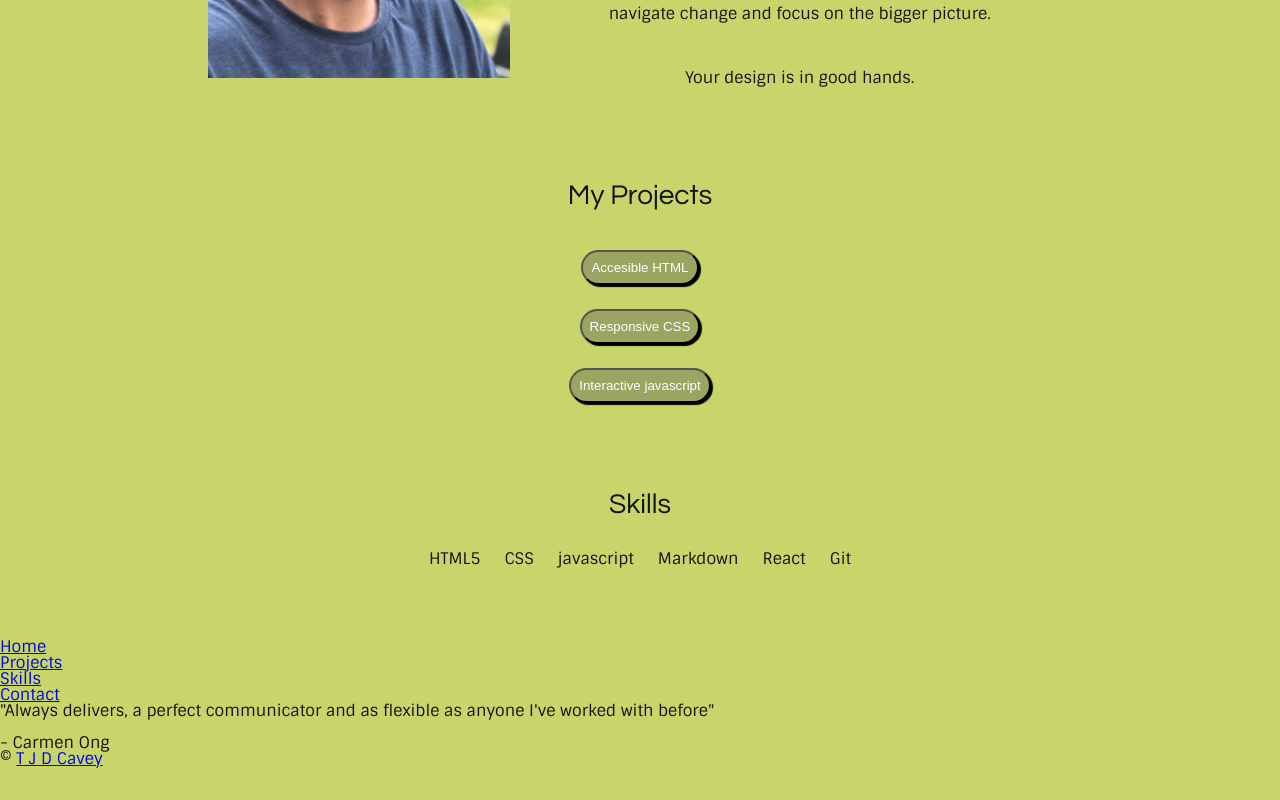
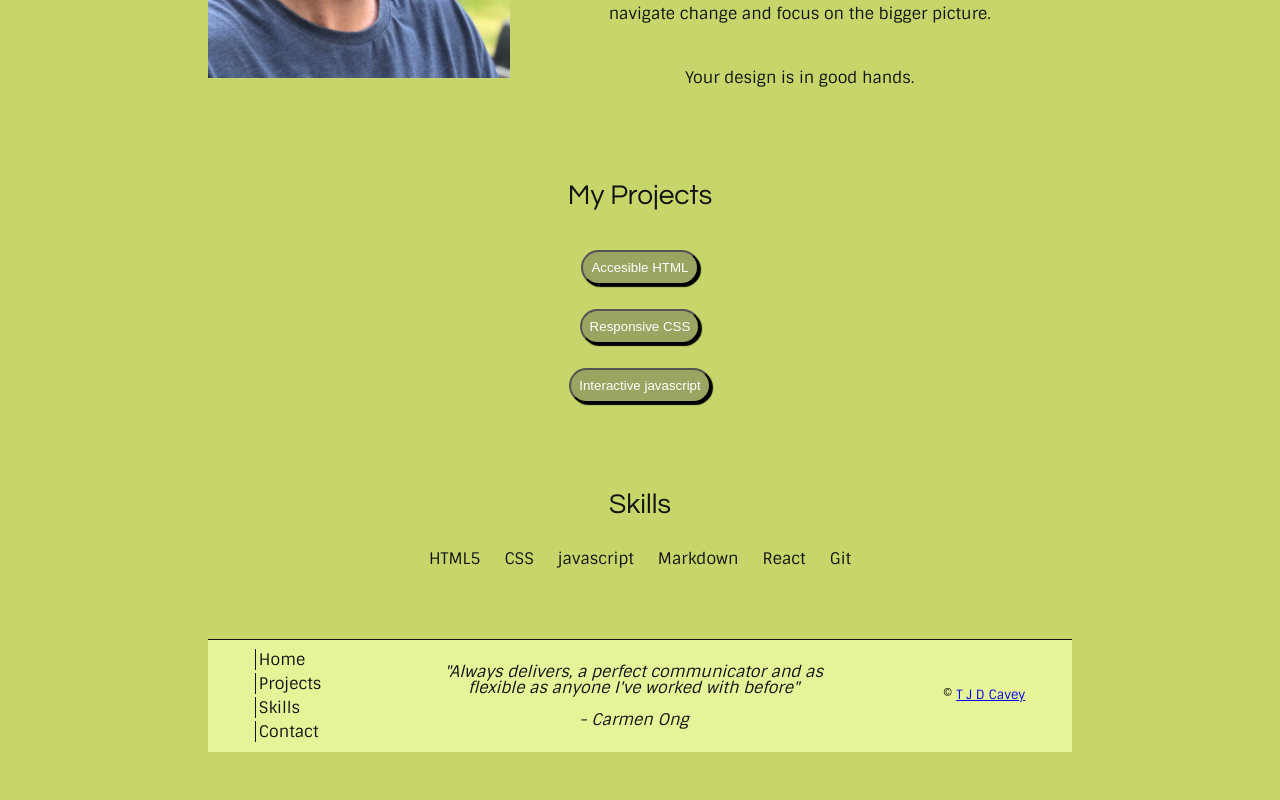
Before and after one commit to T-J-D-Cavey/Codecademy_Portfolio_Website, a plain HTML site: page index.html in a window 1280 px wide. Shown: the part 1036-1836 px from the top of the page. Before the commit the page ends 1805 px from the top, so only its background shows below. Drawn offline with Linux system fonts and the light colour scheme.

Commit message:
complete footer

```diff
--- a/Resources/CSS/style.css
+++ b/Resources/CSS/style.css
@@ -62,7 +62,7 @@ table {
 	border-spacing: 0;
 }
 
-/* Universal styling */
+/* !!!!! Universal styling !!!!! */
 
 h1, h2, h3, h4, h5, h6 {
 	font-family: var(--font-family-primary);
@@ -76,7 +76,7 @@ h1 {
 /* !!!!! Home main navigations !!!!! */
 
 .header-container {
-
+	background-color: var(--background-color-secondary);
 }
 
 .header-container nav {
@@ -148,6 +148,8 @@ h1 {
 	overflow: hidden;
 	color: var(--button-font-color);
 	text-align: center;
+	max-width: 120rem;
+	margin: 0 auto;
 }
 
 .home-hero-container p {
@@ -264,10 +266,6 @@ h1 {
 
 @media screen and (min-width: 480px) {
 
-.home-skills-container {
-
-}
-
 .home-skills-list ol {
  display: flex;
  gap: 0.5rem;
@@ -275,3 +273,75 @@ h1 {
 }
 
 }
+
+/* !!!!! Footer !!!!! */
+
+.footer {
+	width: 90%;
+	margin: 3rem auto;
+	display: flex;
+	flex-direction: column;
+	align-items: center;
+	text-align: center;
+	gap: 0.5rem;
+	border-top: 1px solid var(--font-color-primary);
+	max-width: 54rem;
+	background-color: var(--background-color-secondary);
+}
+
+.footer nav, .footer div {
+	margin: 0.5rem 1.5rem;
+}
+
+.quote {
+	max-width: 26rem;
+	font-style: italic;
+}
+
+.copywrite {
+	font-size: 0.8rem;
+}
+
+.footer li {
+	padding: 0.25rem 0;
+
+}
+
+.footer nav {
+	text-align: left;
+}
+
+.footer nav a {
+	text-decoration: none;
+	color: var(--font-color-primary);
+	border-left: 1px solid var(--font-color-primary);
+	/* border-right: 1px solid var(--font-color-primary); */
+	padding: 0 0.2rem;
+}
+
+.footer nav a:hover {
+	color: var(--button-font-color)
+}
+
+@media screen and (min-width: 480px) {
+
+.footer {
+	flex-direction: row;
+	justify-content: space-around;
+}
+
+.quote {
+	min-width: 15rem;
+}
+
+.copywrite {
+	padding-right: 0;
+	margin-right: 0;
+	min-width: 5rem
+}
+
+.footer nav, .footer div {
+	margin: 0.5rem;
+}
+
+}
--- a/index.html
+++ b/index.html
@@ -102,13 +102,13 @@
                 <li><a href="contact.html" rel="list of projects">Contact</a></li>
             </ol>
         </nav>
-        <div>
+        <div class="quote">
             <p>"Always delivers, a perfect communicator and as flexible as anyone I've worked with before"</p>
             <br>
             <p>- Carmen Ong</p>
         </div>
         <div>
-            <p>&copy <a href="https://github.com/T-J-D-Cavey">T J D Cavey</a></p>
+            <p class="copywrite">&copy <a href="https://github.com/T-J-D-Cavey">T J D Cavey</a></p>
         </div>
     </footer>
 
```
